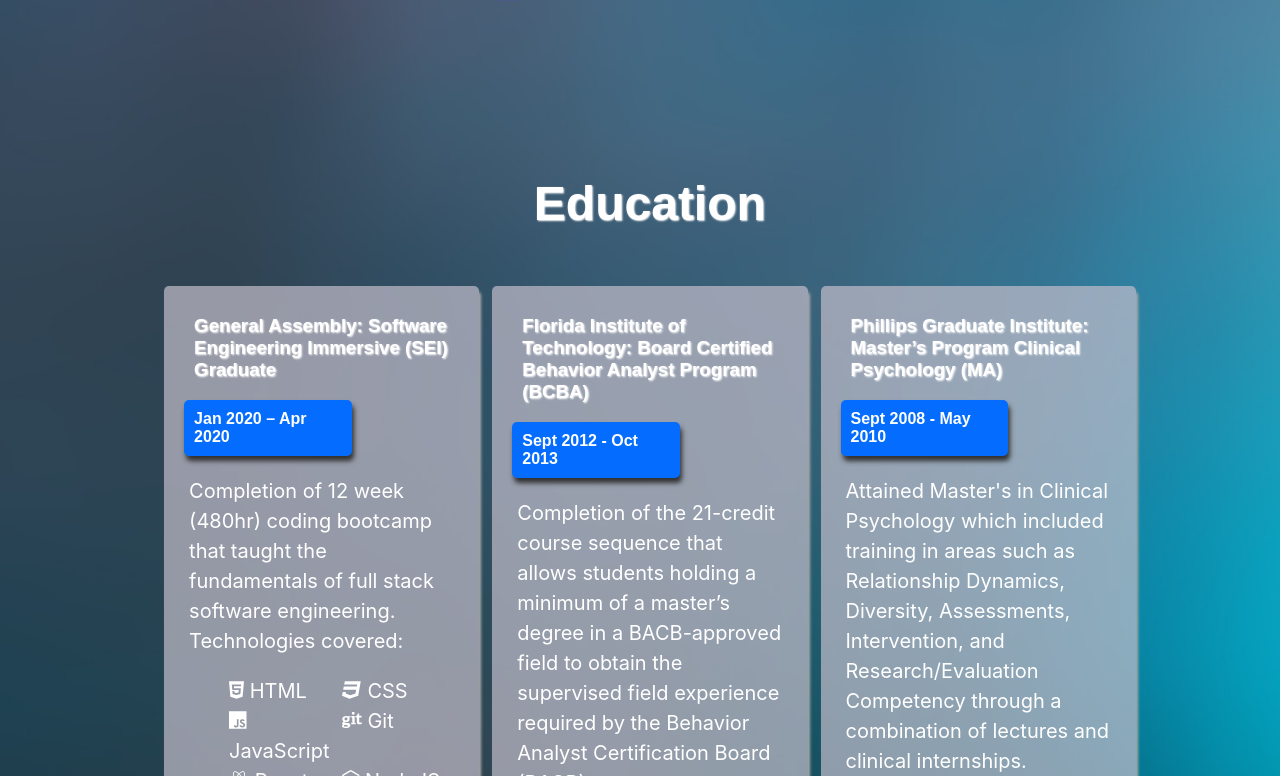
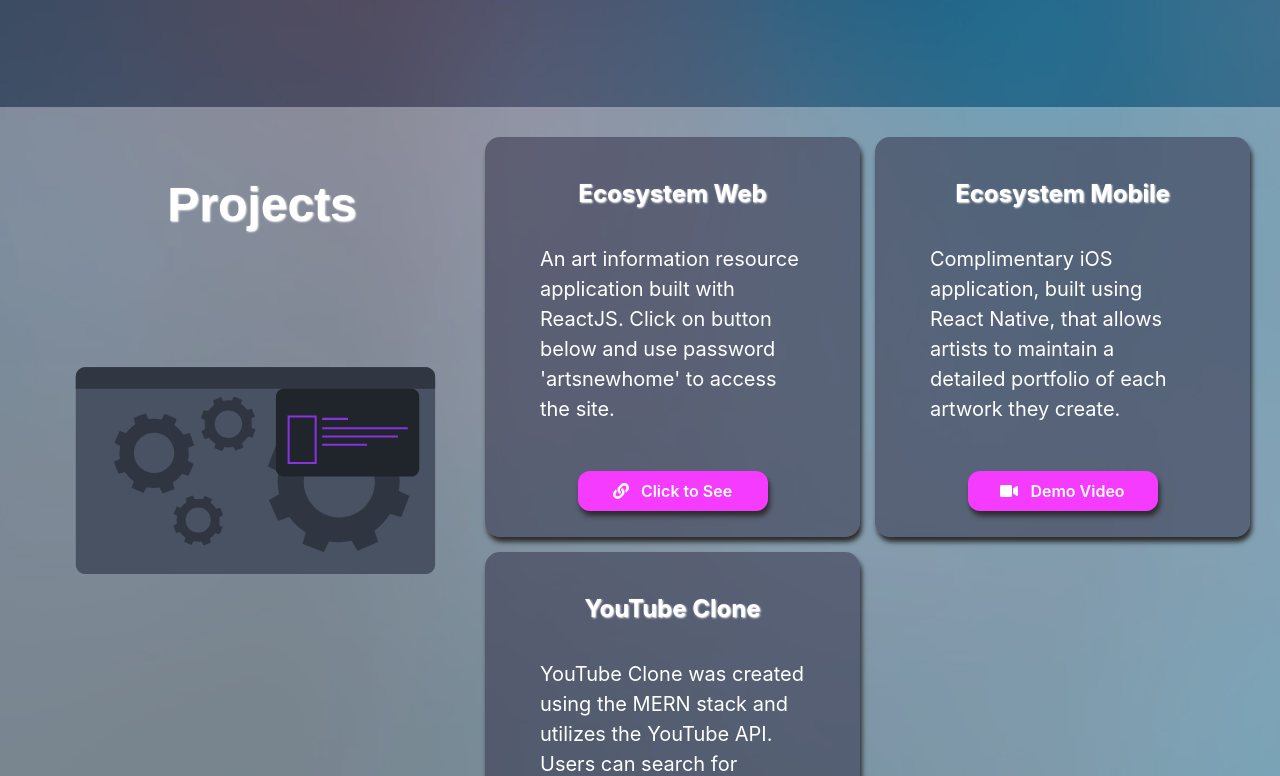
Before and after one commit to ccrisolo/ceds-portfolio, a React (Create React App) app: page / in a window 1280 px wide. Shown: the part 1444-2220 px from the top of the page. Built offline with nearby package versions, Linux system fonts and the light colour scheme.

Commit message:
updates commented out code

```diff
--- a/src/App.js
+++ b/src/App.js
@@ -15,19 +15,19 @@
 import { faEnvelope } from "@fortawesome/free-regular-svg-icons";
 
 function App() {
-    // const [isVisible, setIsVisible] = useState(false);
-    // const domRefNode = useRef();
+    const [isVisible, setIsVisible] = useState(false);
+    const domRefNode = useRef();
 
-    // // fade in transition observer for when elements are visible
-    // useEffect(() => {
-    //     const domRef = domRefNode.current;
+    // fade in transition observer for when elements are visible
+    useEffect(() => {
+        const domRef = domRefNode.current;
 
-    //     const observer = new IntersectionObserver(entries => {
-    //         entries.forEach(entry => setIsVisible(entry.isIntersecting));
-    //     });
-    //     observer.observe(domRef);
-    //     return () => observer.unobserve(domRef);
-    // }, []);
+        const observer = new IntersectionObserver(entries => {
+            entries.forEach(entry => setIsVisible(entry.isIntersecting));
+        });
+        observer.observe(domRef);
+        return () => observer.unobserve(domRef);
+    }, []);
 
     return (
         <>
@@ -38,7 +38,7 @@
                 <div className='intro-section'>
                     <IntroPage />
                 </div>
-                {/* <div
+                <div
                     className={`projects-section ${
                         isVisible ? `is-visible` : ""
                     }`}
@@ -46,7 +46,7 @@
                     id='projects'
                 >
                     <ProjectsPage />
-                </div> */}
+                </div>
                 <div className='education-section' id='education'>
                     <EducationPage />
                 </div>
```
